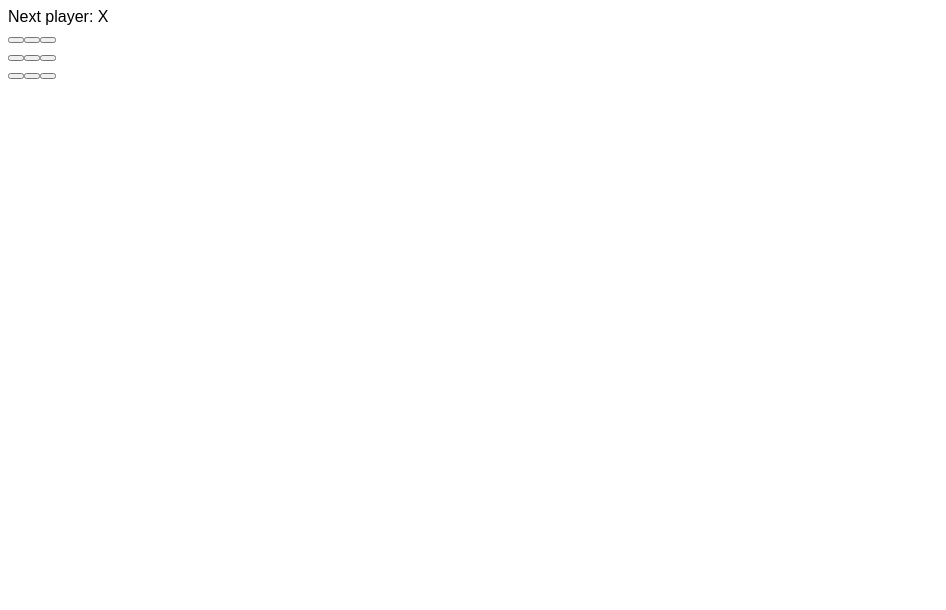
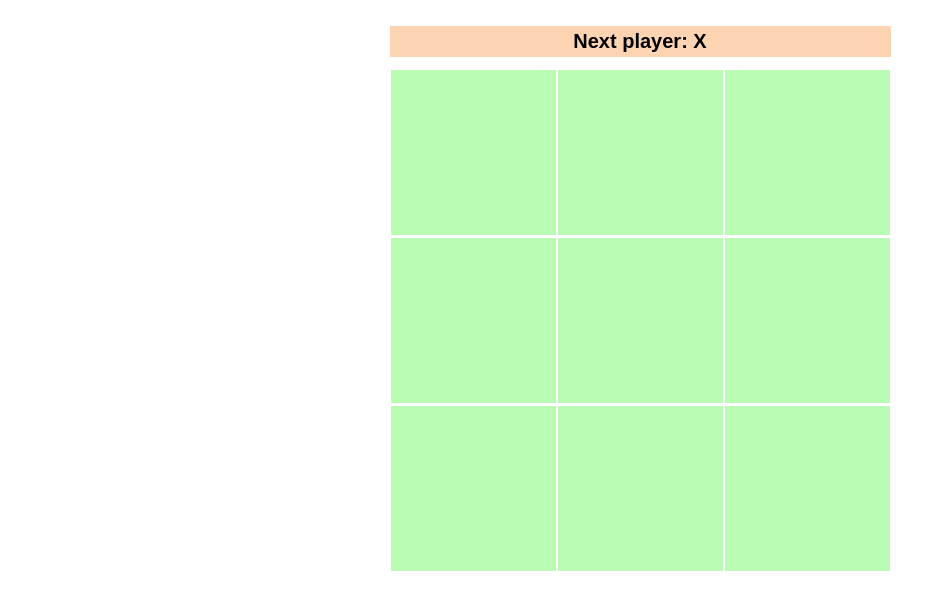
Before and after one commit to timchipperfield/Learning-React, a React (Create React App) app in the folder my-app/: page / in a window 1280 px wide. Shown: the top 610 px of the page, without its empty margins (0-946 px from the left). Built offline with nearby package versions, Linux system fonts and the light colour scheme.

Commit message:
added styling and fixed no-win scenarios

```diff
--- a/my-app/src/index.css
+++ b/my-app/src/index.css
@@ -1,8 +1,60 @@
 body {
-  margin: 10;
+  margin-top: 2%;
   padding: 0;
   font-family: sans-serif;
 }
 
 .square {
+  resize: none;
+  width: 167px;
+  height: 167px;
+  font-size: 60px;
+  vertical-align: top;
+  display: inline-block;
+  border: 1px solid white;
 }
+
+.square:hover {
+  color: white;
+}
+
+.square:focus {outline:0;}
+
+.board-row {
+  display:block;
+  min-height: 168px;
+  max-height: 168px;
+}
+
+.board {
+  display: block;
+  margin-left: auto;
+  margin-right: auto;
+  width: 501px;
+  height: 501px;
+}
+
+.status {
+  margin-bottom: 1%;
+  background-color: #fdd4b2;
+  font-size: 20px;
+  font-weight: bold;
+  padding-top: 4px;
+  padding-bottom: 4px;
+  width: 501px;
+  margin-left: auto;
+  margin-right: auto;
+  text-align: center;
+}
+
+.X-class {
+  background-color: #fec2b5;
+}
+
+.O-class {
+	background-color: #a7e6ff;
+}
+
+.null-class {
+  background-color: #bafcb4;
+}
--- a/my-app/src/index.js
+++ b/my-app/src/index.js
@@ -9,7 +9,7 @@ registerServiceWorker();
 
 function Square(props) {
   return (
-    <button className="square" onClick={() => props.onClick()}>
+    <button className={"square btn " + props.value + '-class'} onClick={() => props.onClick()}>
       {props.value}
     </button>
   );
@@ -34,6 +34,7 @@ class Board extends React.Component {
       squares: squares,
       xIsNext: !this.state.xIsNext,
     });
+
   }
 
   renderSquare(i) {
@@ -57,19 +58,19 @@ class Board extends React.Component {
       [2, 4, 6]
     ]
 
-    if(squares.includes(null)) {
     for (let i=0; i < lines.length; i++) {
       const [a, b, c] = lines[i];
       if (squares[a] && squares[a] === squares[b] && squares[a] === squares[c]) {
+        var winner = squares[a];
+        console.log('winner declared');
         return squares[a]; // winning scenario
       }
     }
-      return null;
-    }
-    else {
+    if (!winner && !squares.includes(null)) {
+      console.log('NO winner declared');
       return 'Nobody' // no winner scenario
     }
-
+    return null;
   }
 
   render() {
@@ -85,6 +86,7 @@ class Board extends React.Component {
     return (
       <div>
         <div className="status">{status}</div>
+        <div className="board">
           <div className="board-row">
             {this.renderSquare(0)}
             {this.renderSquare(1)}
@@ -99,6 +101,7 @@ class Board extends React.Component {
             {this.renderSquare(6)}
             {this.renderSquare(7)}
             {this.renderSquare(8)}
+          </div>
         </div>
       </div>
     );
```
Lines whose indentation alone changed are shown as unchanged.
